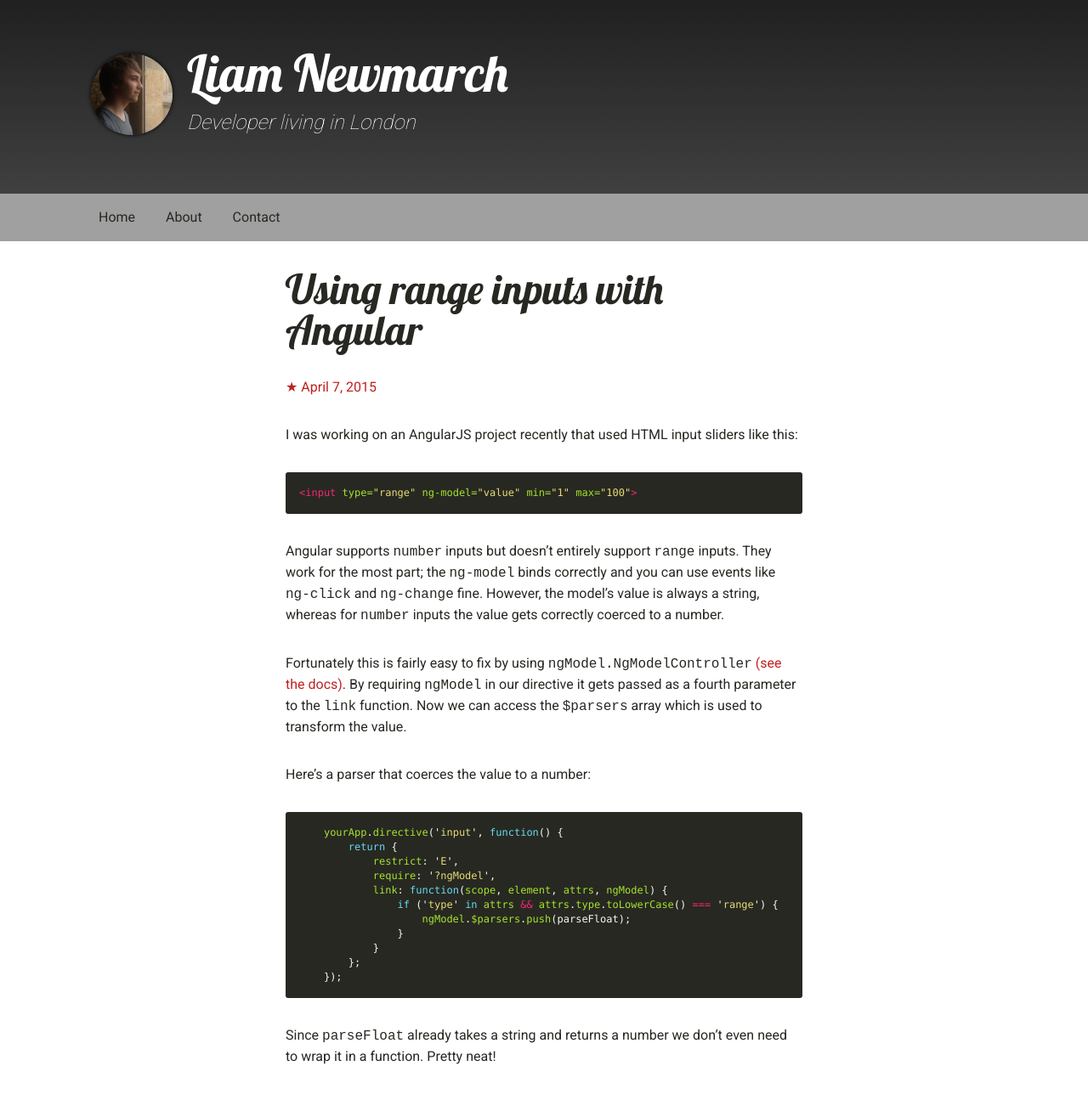
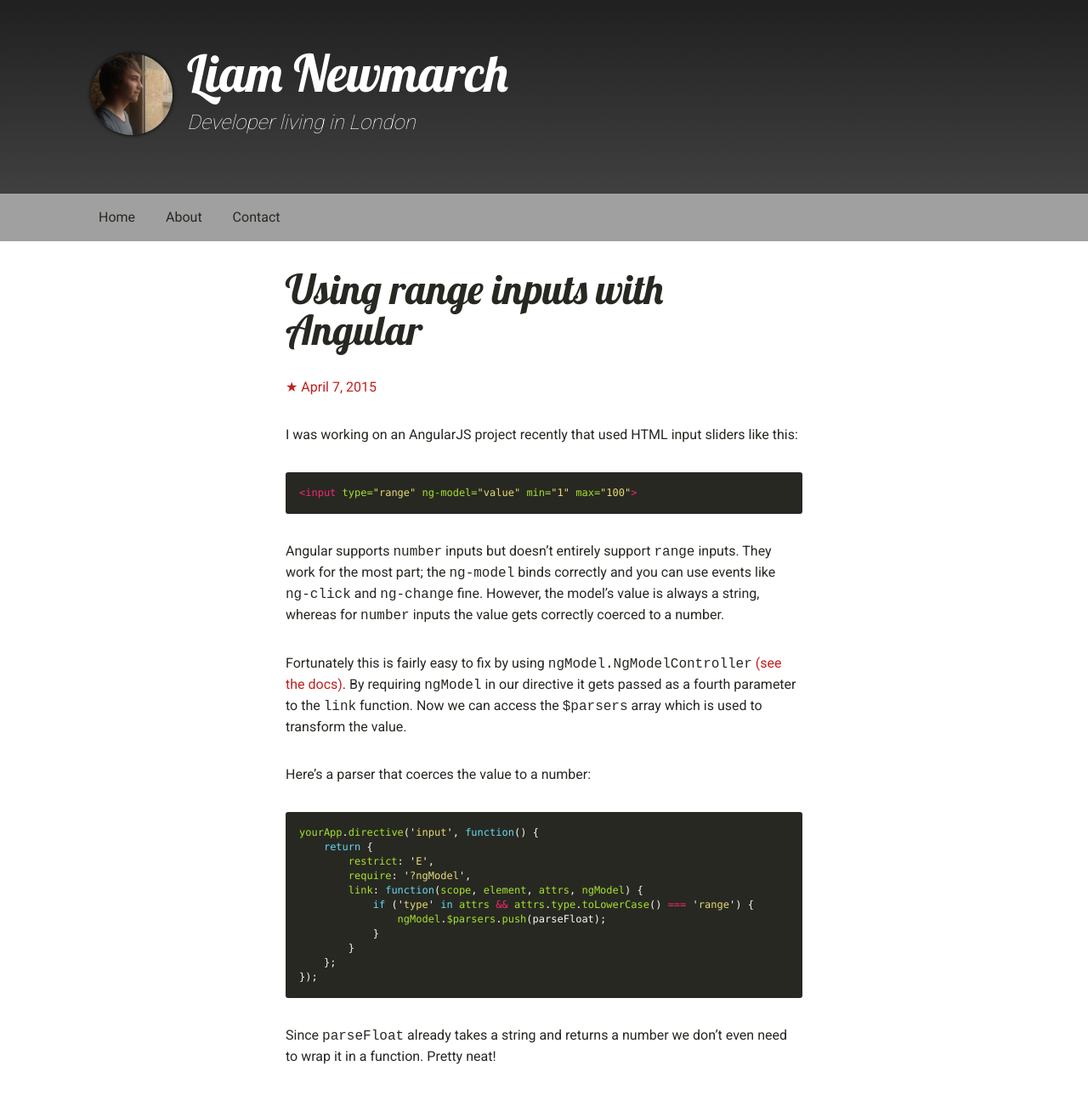
Before and after one commit to liamnewmarch/liamnewmarch.co.uk, a Jekyll site: the page built from _posts/2015-04-07-input-range-angular.md, in a window 1280 px wide. Shown: the whole page at 85% size. Built offline with Jekyll 4.4.1, drawn with Linux system fonts in a browser that asks for light colours; nearby versions of some CDN libraries.

Commit message:
Fix indentation

```diff
--- a/_posts/2015-04-07-input-range-angular.md
+++ b/_posts/2015-04-07-input-range-angular.md
@@ -16,17 +16,17 @@ Fortunately this is fairly easy to fix by using `ngModel.NgModelController` [(se
 Here’s a parser that coerces the value to a number:
 
 {% highlight JavaScript %}
-    yourApp.directive('input', function() {
-        return {
-            restrict: 'E',
-            require: '?ngModel',
-            link: function(scope, element, attrs, ngModel) {
-                if ('type' in attrs && attrs.type.toLowerCase() === 'range') {
-                    ngModel.$parsers.push(parseFloat);
-                }
+yourApp.directive('input', function() {
+    return {
+        restrict: 'E',
+        require: '?ngModel',
+        link: function(scope, element, attrs, ngModel) {
+            if ('type' in attrs && attrs.type.toLowerCase() === 'range') {
+                ngModel.$parsers.push(parseFloat);
             }
-        };
-    });
+        }
+    };
+});
 {% endhighlight %}
 
 Since `parseFloat` already takes a string and returns a number we don’t even need to wrap it in a function. Pretty neat!
```
